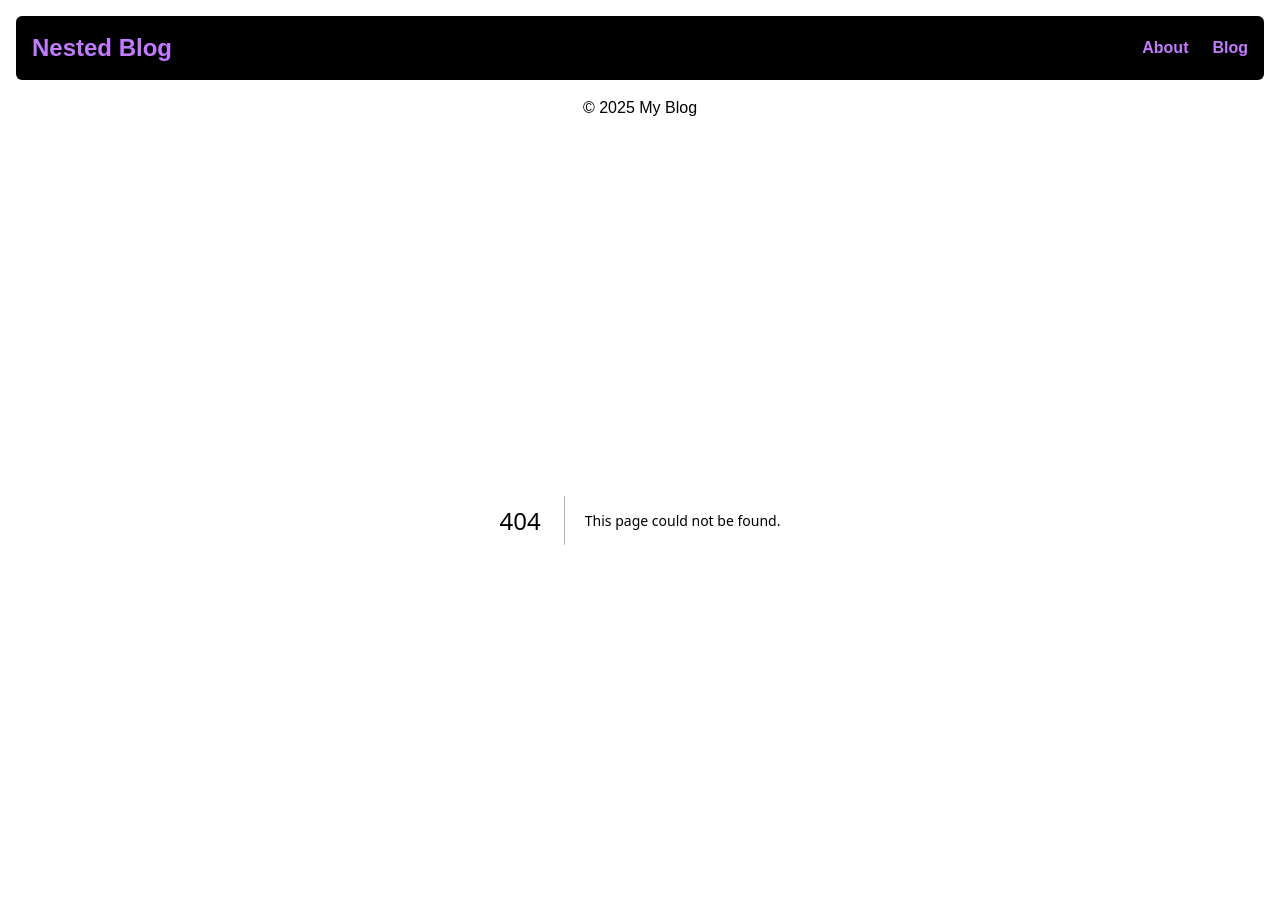
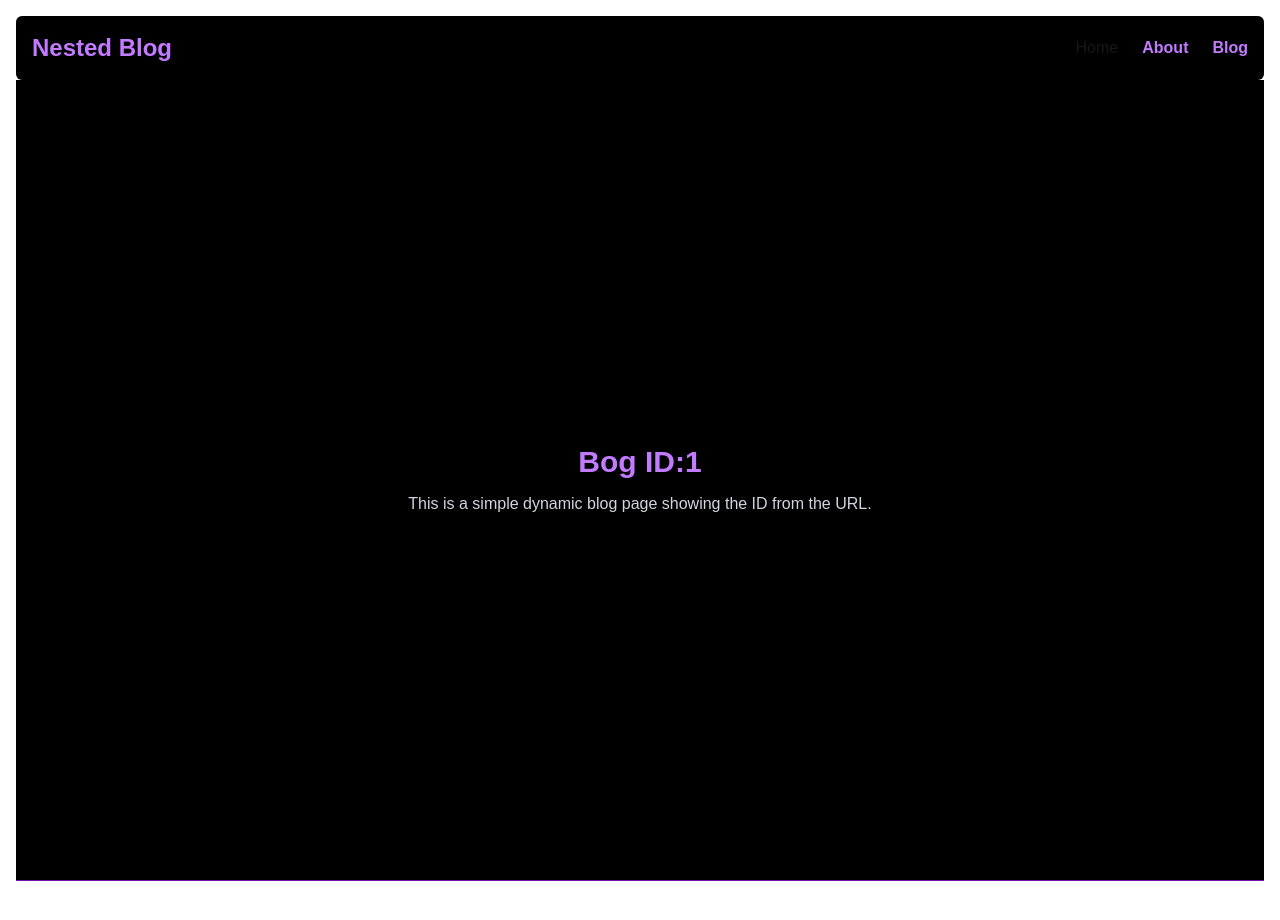
Before and after one commit to UWASEdjaria/Next.js-Nested-Project-Blog-with-Multiple-Rendering-Techniques, a Next.js app: page /blogDetails/1 in a window 1280 px wide. Before the commit this address had no page. Shown: the top 920 px of the page. Built offline with nearby package versions, Linux system fonts and the light colour scheme.

Commit message:
refactor the layout by adding  main section (flex-1 style)

```diff
--- /dev/null
+++ b/src/app/blogDetails/[id]/page.tsx
@@ -0,0 +1,21 @@
+import React from 'react'
+
+
+interface BlogPageProps{
+    params:{id:string}
+}
+
+
+function BlogPage({params}:BlogPageProps) {
+
+  return (
+    <div className="flex flex-col items-center justify-center min-h-screen p-5 bg-black text-white">
+        <h1 className="text-3xl font-bold text-purple-400">Bog ID:{params.id}</h1>
+         <p className="text-gray-300 mt-3">
+        This is a simple dynamic blog page showing the ID from the URL.
+      </p>
+    </div>
+  )
+}
+
+export default BlogPage
--- a/src/app/layout.tsx
+++ b/src/app/layout.tsx
@@ -18,7 +18,7 @@ export default function RootLayout({
   return (
     <html lang="en">
       <body
-        className="flex min-h-screen flex-col items-center justify-center bg-gray-100 p-4">
+        className="flex min-h-screen flex-col  bg-gray-100 p-4">
 
       <header className="w-full bg-black p-4 rounded-md flex items-center justify-between">
 
@@ -36,8 +36,10 @@ export default function RootLayout({
 
         </nav>
         </header>
-         <footer className="mt-4 text-center">© 2025 My Blog</footer>
-        {children}
+        <main className="flex-1"> {children}</main>
+
+         <footer className="text-center text-white py-6 border-t border-purple-800">© 2025 My Blog</footer>
+
       </body>
     </html>
   );
```
